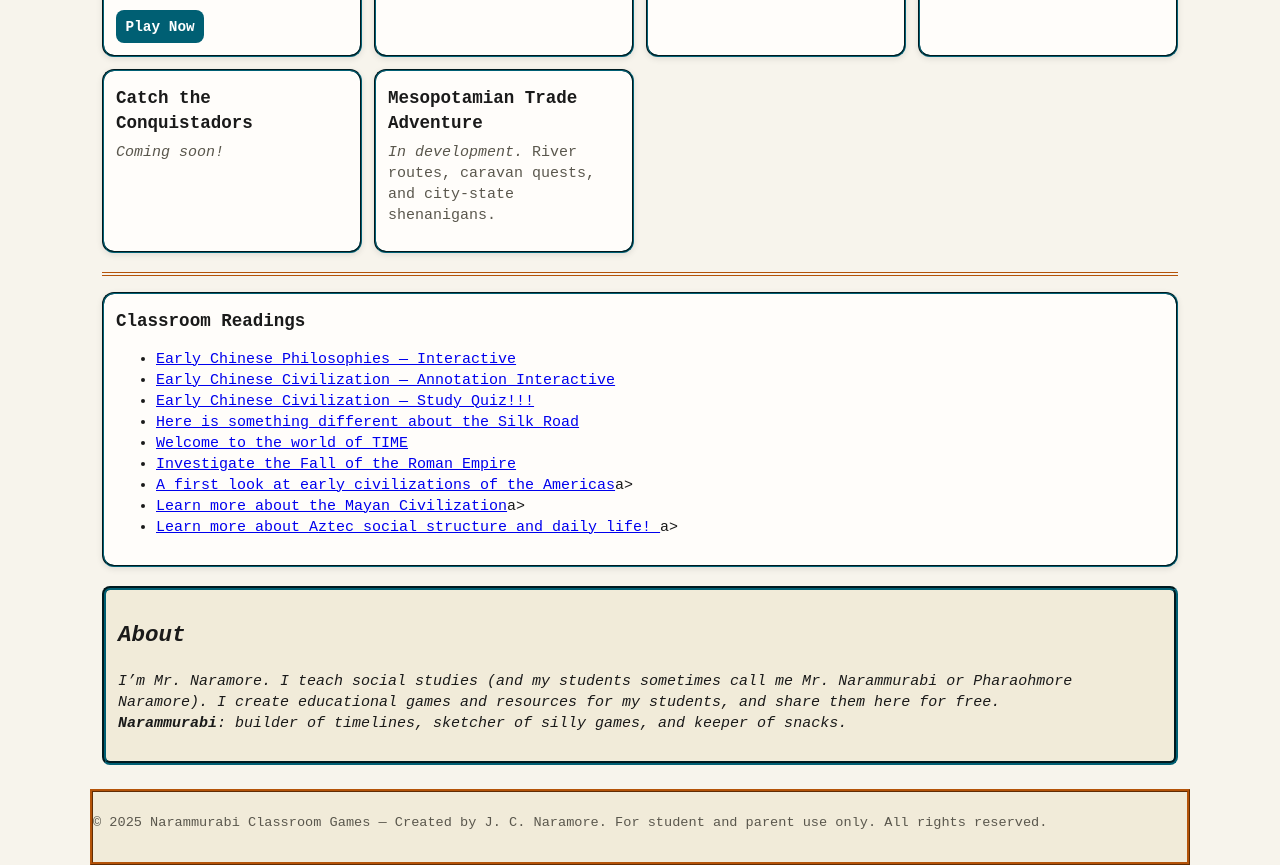
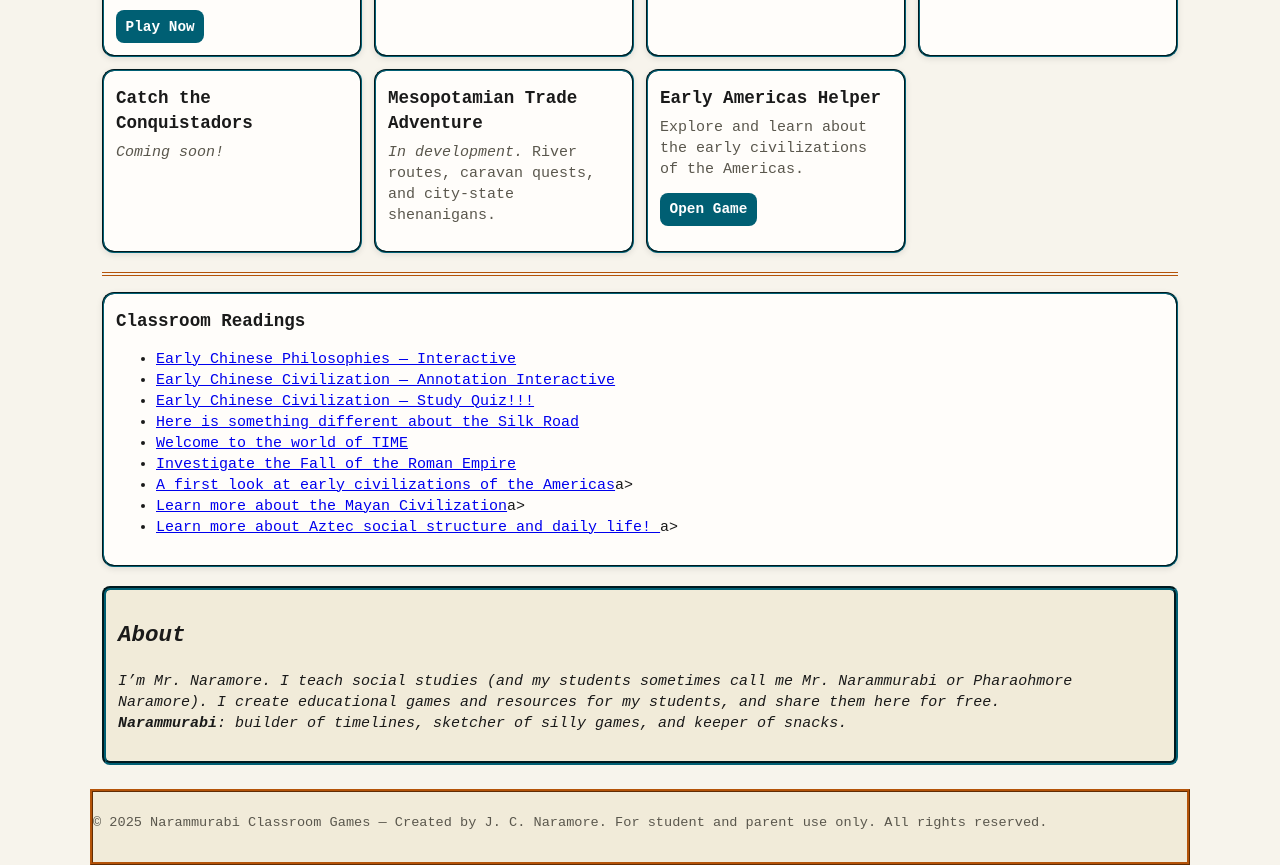
Before and after one commit to jcharlesarts/Narammurabi-Site, a plain HTML site: page index.html in a window 1280 px wide. Shown: the part 939-1804 px from the top of the page. Drawn offline with Linux system fonts and the light colour scheme.

Commit message:
Add Early Americas Helper game section to index.html

```diff
--- a/index.html
+++ b/index.html
@@ -73,6 +73,13 @@
         <h3>Mesopotamian Trade Adventure</h3>
         <p><em>In development.</em> River routes, caravan quests, and city-state shenanigans.</p>
       </article>
+
+      <article class="card">
+        <h3>Early Americas Helper</h3>
+        <p>Explore and learn about the early civilizations of the Americas.</p>
+     <a class="btn small" href="/games/early_americas_helper" target="_blank">Open Game</a>
+
+</article>
     </section>
 
     <section id="resources" class="cards">
```
